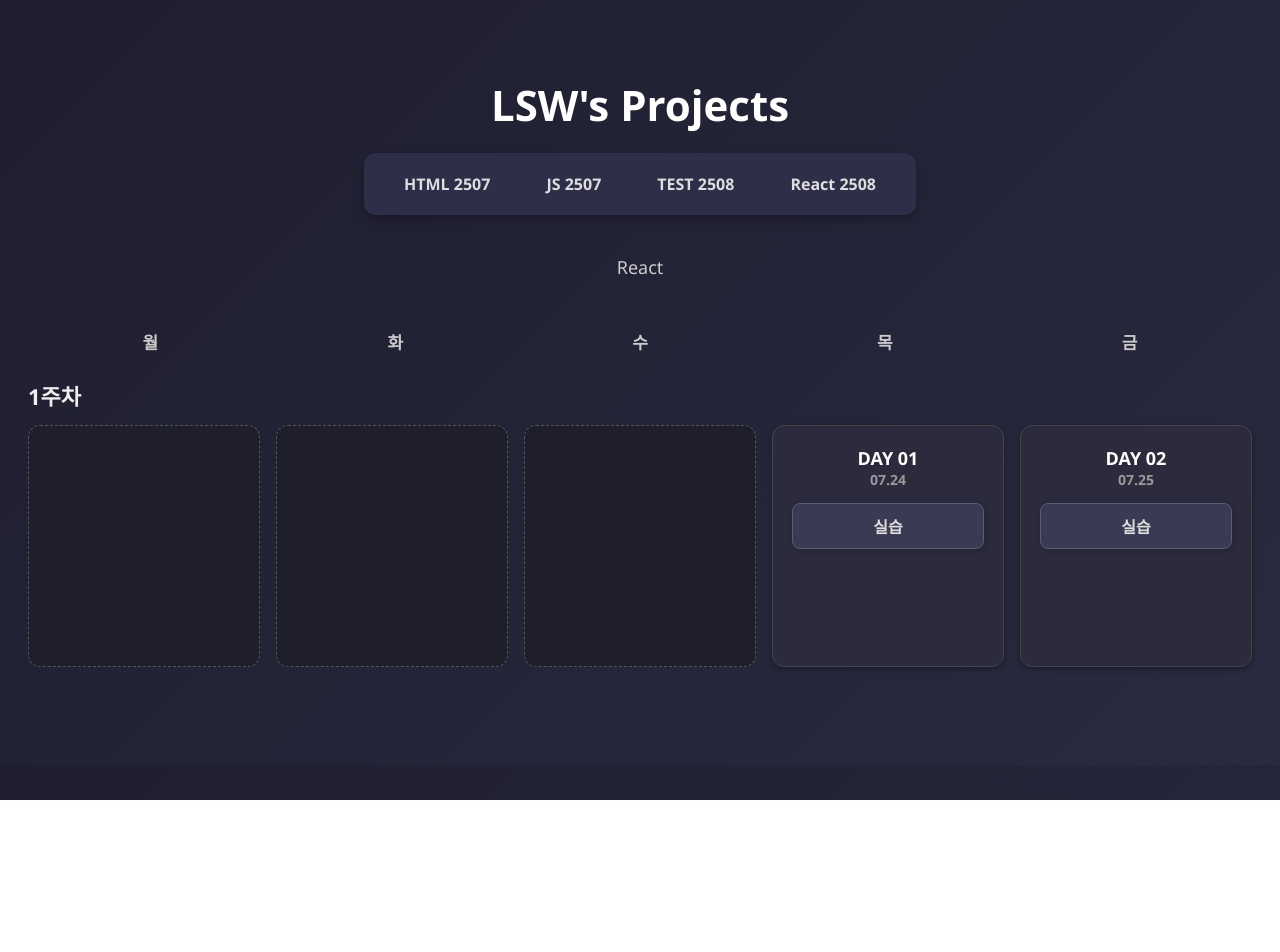
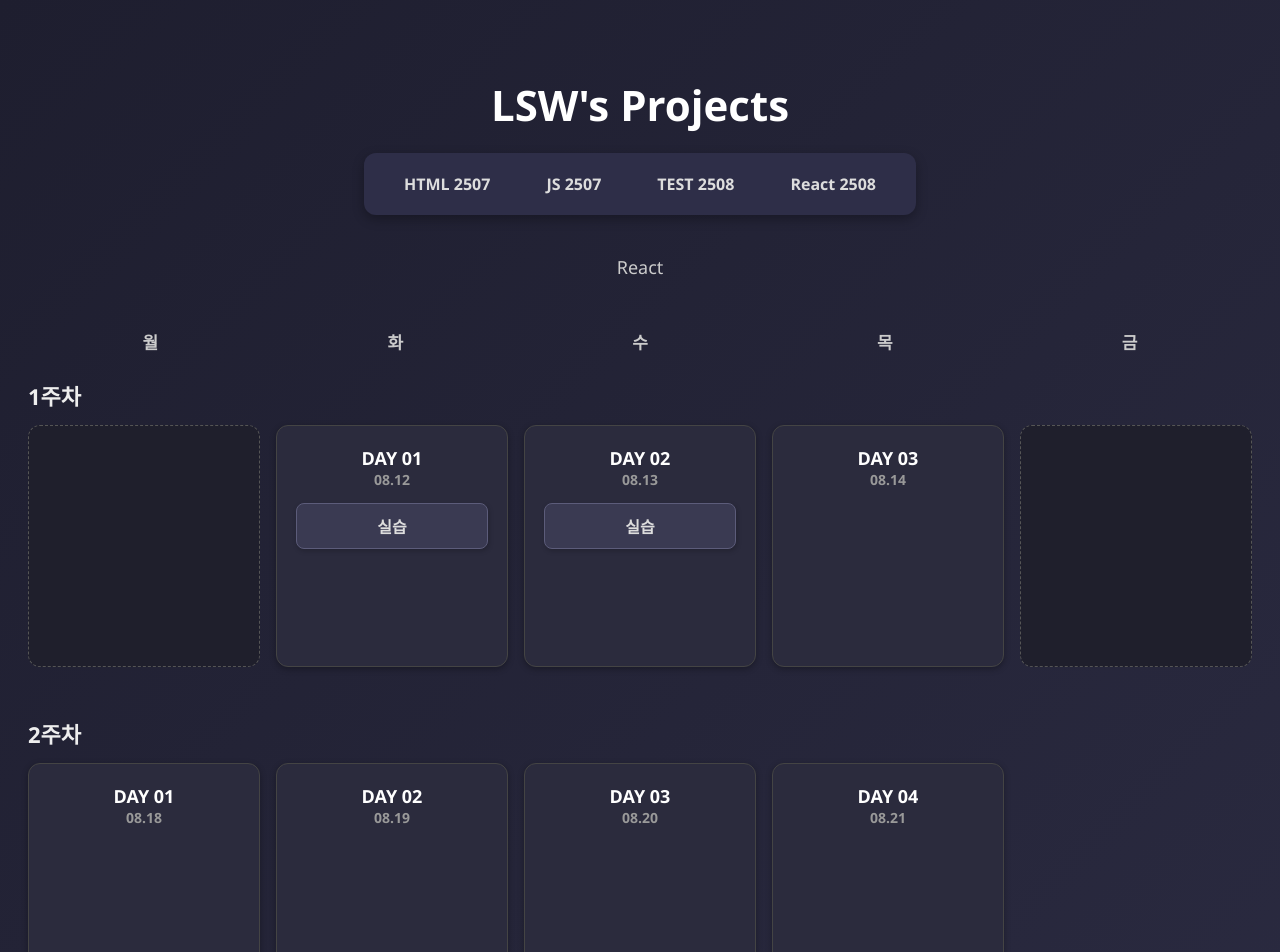
Before and after one commit to lsw1232414/react-site, a React (Vite) app: page /#/ in a window 1280 px wide. Shown: the top 952 px of the page. Before the commit the page ends 800 px from the top, so only its background shows below. Built offline with nearby package versions, Linux system fonts and the light colour scheme.

Commit message:
Update Home.jsx

```diff
--- a/src/compo/Home.jsx
+++ b/src/compo/Home.jsx
@@ -31,25 +31,66 @@ export default function Home() {
       <div className="week-section">
         <div className="week-label">1주차</div>
         <div className="grid">
-          <div className="hw empty"></div>   {/* 월 */}
-          <div className="hw empty"></div>   {/* 화 */}
-          <div className="hw empty"></div>   {/* 수 */}
+          <div className="hw empty"></div>   {/* 08.11 월요일 빈칸 */}
           <div className="hw">
             <div className="hw-title">
               <span className="day">DAY 01</span>
-              <span className="date">07.24</span>
+              <span className="date">08.12</span>
             </div>
-            <Link to="/work1" target="_blank" rel="noopener noreferrer">실습</Link> {/* 목 */}
+            <Link to="/work1" target="_blank" rel="noopener noreferrer">실습</Link>
           </div>
           <div className="hw">
             <div className="hw-title">
               <span className="day">DAY 02</span>
-              <span className="date">07.25</span>
+              <span className="date">08.13</span>
             </div>
-            <Link to="/work2" target="_blank" rel="noopener noreferrer">실습</Link> {/* 금 */}
+            <Link to="/work2" target="_blank" rel="noopener noreferrer">실습</Link>
+          </div>
+          <div className="hw">
+            <div className="hw-title">
+              <span className="day">DAY 03</span>
+              <span className="date">08.14</span>
+            </div>
+            {/* 빈 링크 */}
+          </div>
+          <div className="hw empty"></div>   {/* 08.15 금요일 공유일 빈칸 */}
+        </div>
+      </div>
+
+      <div className="week-section">
+        <div className="week-label">2주차</div>
+        <div className="grid">
+          <div className="hw">
+            <div className="hw-title">
+              <span className="day">DAY 01</span>
+              <span className="date">08.18</span>  {/* 2주차 월요일 날짜 */}
+            </div>
+            {/* 빈 링크 */}
+          </div>
+          <div className="hw">
+            <div className="hw-title">
+              <span className="day">DAY 02</span>
+              <span className="date">08.19</span>
+            </div>
+            {/* 빈 링크 */}
+          </div>
+          <div className="hw">
+            <div className="hw-title">
+              <span className="day">DAY 03</span>
+              <span className="date">08.20</span>
+            </div>
+            {/* 빈 링크 */}
+          </div>
+          <div className="hw">
+            <div className="hw-title">
+              <span className="day">DAY 04</span>
+              <span className="date">08.21</span>
+            </div>
+            {/* 빈 링크 */}
           </div>
         </div>
       </div>
+
     </>
   );
 }
```
